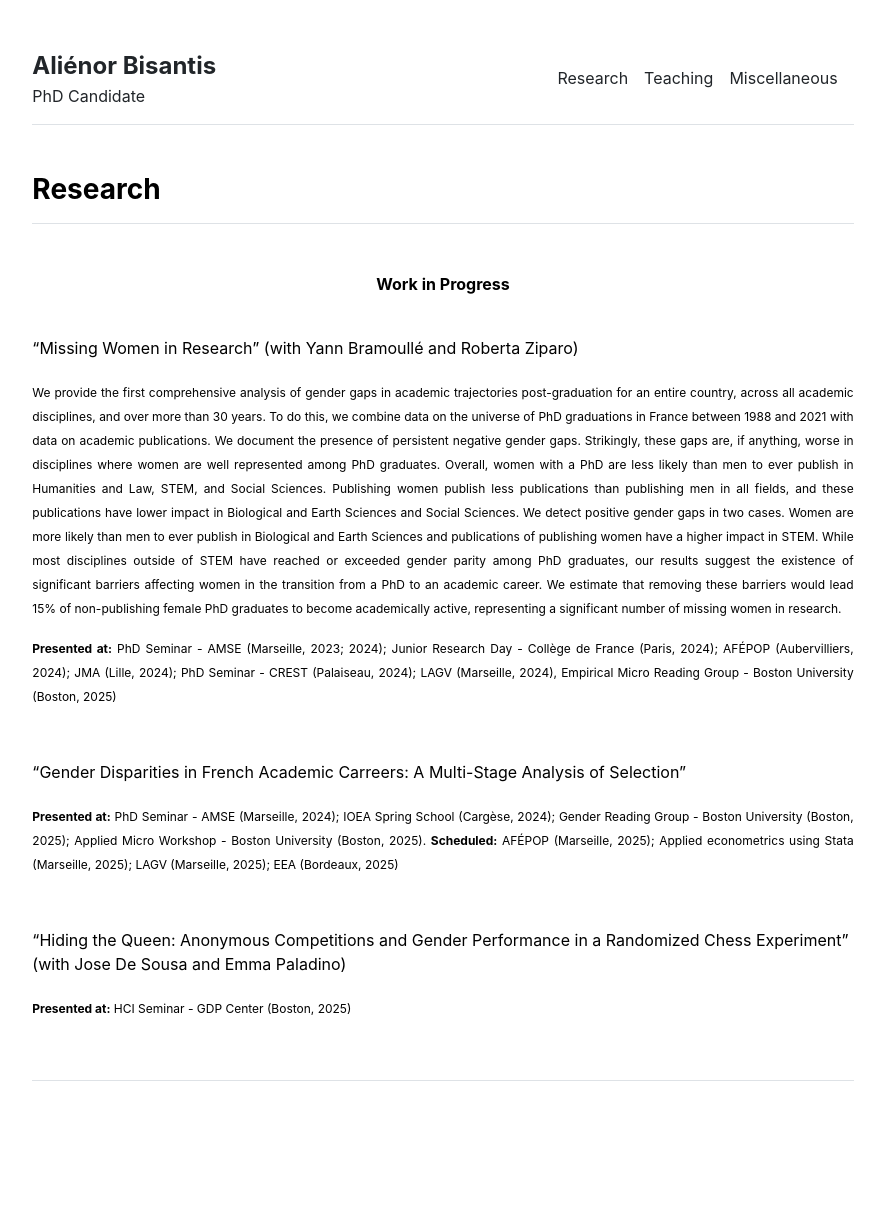
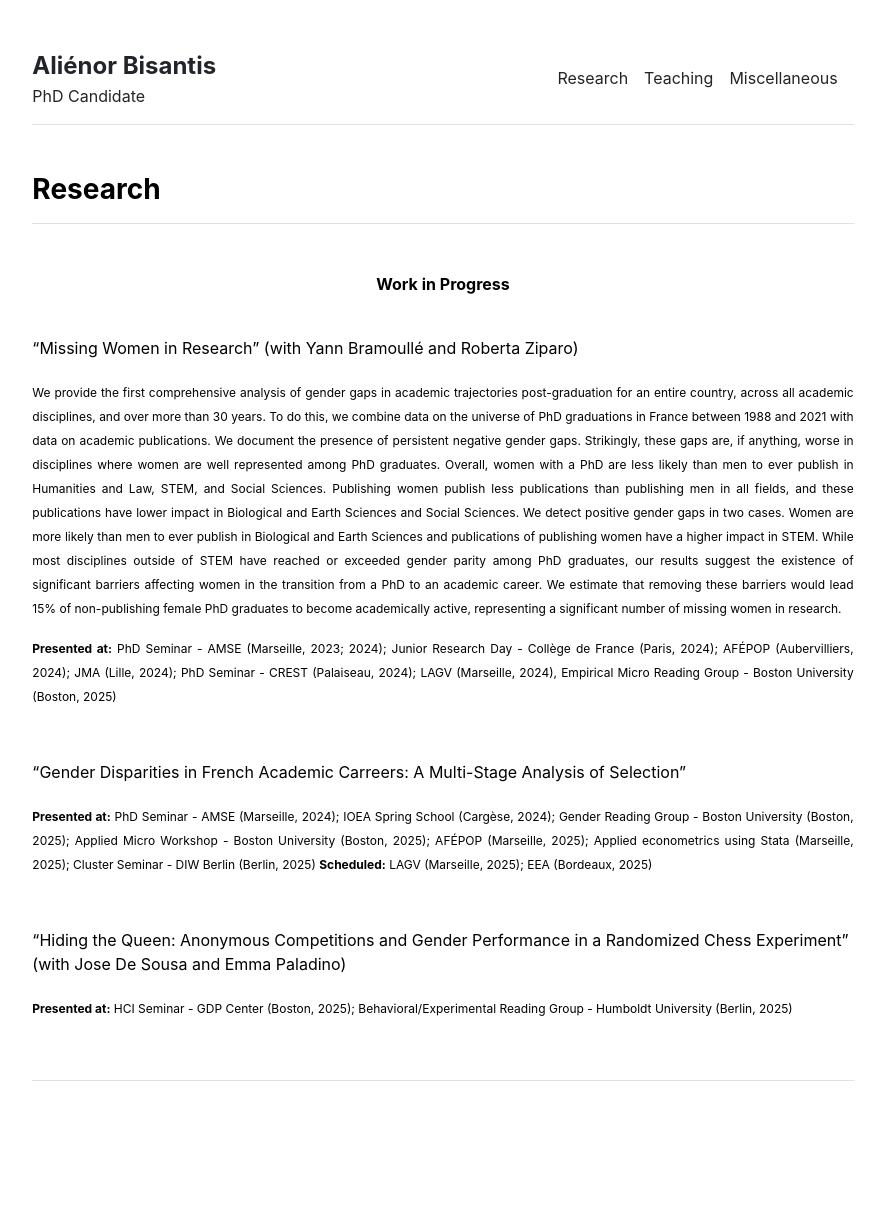
Before and after one commit to alienorbisantis/alienorbisantis.github.io, a Jekyll site: the page built from Research/Research.md, in a window 1280 px wide. Shown: the whole page, without its empty margins (197-1082 px from the left). Built offline with Jekyll 4.4.1, drawn with Linux system fonts in a browser that asks for light colours.

Commit message:
Update Research.md

```diff
--- a/Research/Research.md
+++ b/Research/Research.md
@@ -25,7 +25,7 @@
 "Gender Disparities in French Academic Carreers: A Multi-Stage Analysis of Selection"
 
 <p align="justify">
-<sub> <b>Presented at:</b> PhD Seminar - AMSE (Marseille, 2024); IOEA Spring School (Cargèse, 2024); Gender Reading Group - Boston University (Boston, 2025); Applied Micro Workshop - Boston University (Boston, 2025). <b> Scheduled:</b> AFÉPOP (Marseille, 2025); Applied econometrics using Stata (Marseille, 2025); LAGV (Marseille, 2025); EEA (Bordeaux, 2025) </sub>
+<sub> <b>Presented at:</b> PhD Seminar - AMSE (Marseille, 2024); IOEA Spring School (Cargèse, 2024); Gender Reading Group - Boston University (Boston, 2025); Applied Micro Workshop - Boston University (Boston, 2025); AFÉPOP (Marseille, 2025); Applied econometrics using Stata (Marseille, 2025); Cluster Seminar - DIW Berlin (Berlin, 2025) <b> Scheduled:</b> LAGV (Marseille, 2025); EEA (Bordeaux, 2025) </sub>
 
 </p>
 &nbsp;
@@ -34,4 +34,4 @@
 "Hiding the Queen: Anonymous Competitions and Gender Performance in a Randomized Chess Experiment" (with Jose De Sousa and Emma Paladino)
 
 <p align="justify">
-<sub> <b>Presented at:</b> HCI Seminar - GDP Center (Boston, 2025)
+<sub> <b>Presented at:</b> HCI Seminar - GDP Center (Boston, 2025); Behavioral/Experimental Reading Group - Humboldt University (Berlin, 2025)
```
